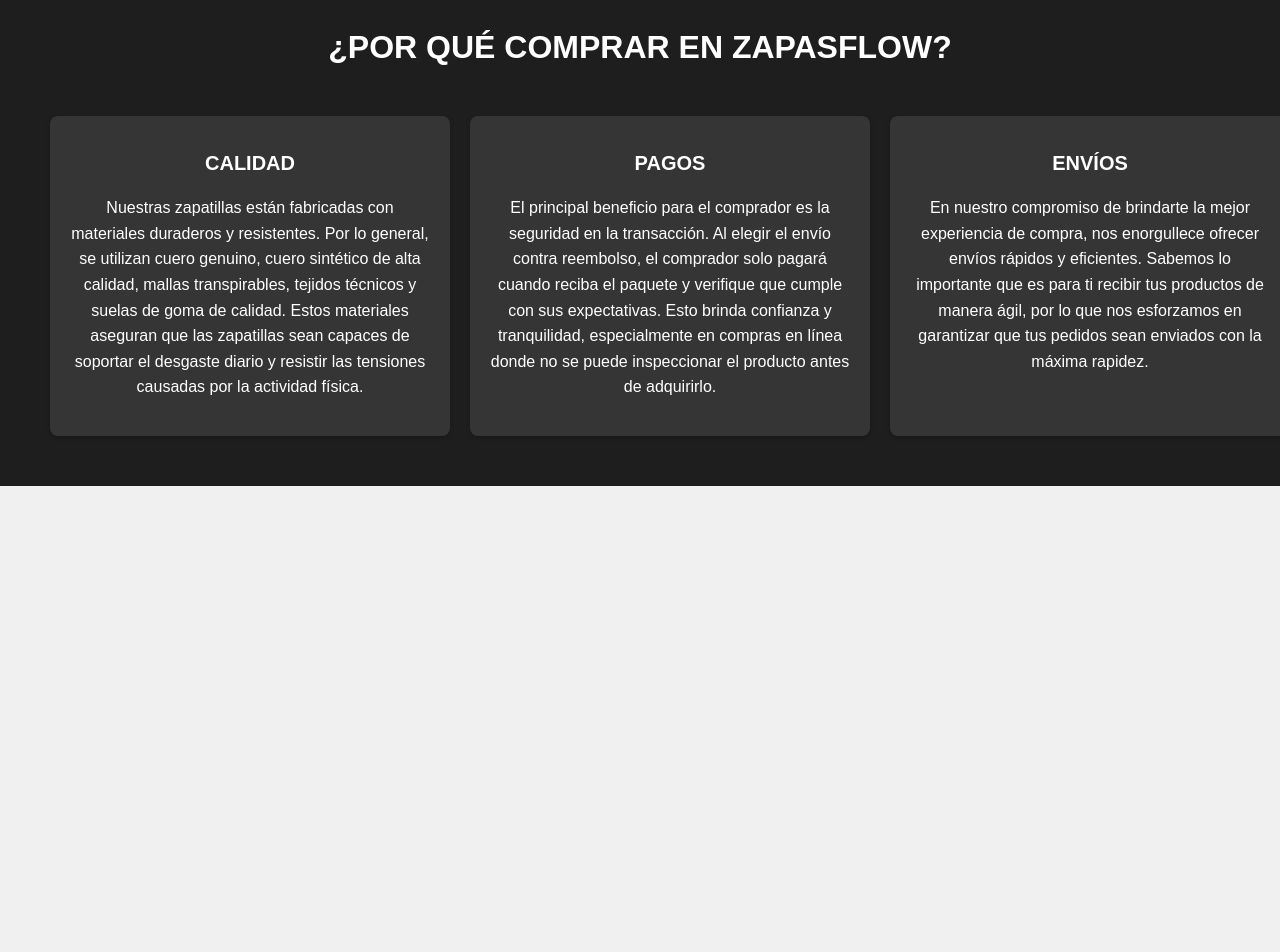
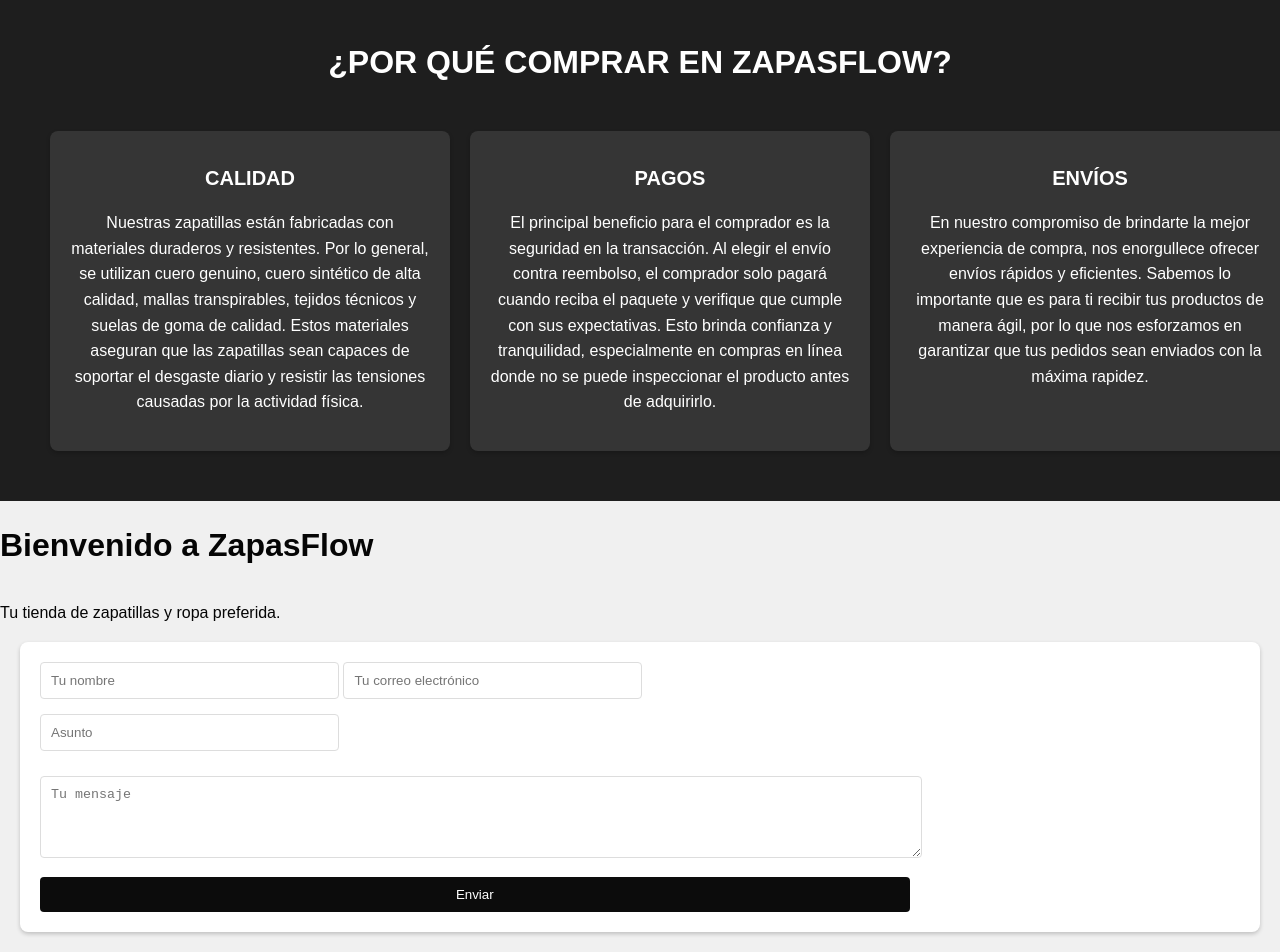
Before and after one commit to Redaswe3/Desktop, a plain HTML site: page ActividadN1.html in a window 1280 px wide. Shown: the part 1071-2023 px from the top of the page. Before the commit the page ends 1557 px from the top, so only its background shows below. Drawn offline with Linux system fonts and the light colour scheme.

Commit message:
Realización del formulario

```diff
--- a/ActividadN1.html
+++ b/ActividadN1.html
@@ -305,5 +305,73 @@
                 </div>
             </div>
         </div>
+        <title>ZapasFlow - Contacto</title>
+        <style>
+            body {
+                font-family: Arial, sans-serif;
+                background-color: #f0f0f0; /* Fondo claro para la página */
+                color: #050505;
+                margin: 0;
+                padding: 0;
+                display: flex;
+                flex-direction: column;
+                justify-content: space-between; /* Espacia el contenido para ocupar toda la altura */
+                height: 100vh; /* Altura de la ventana */
+            }
+
+            .contact-form {
+                background-color: #ffffff; /* Fondo blanco para el formulario */
+                padding: 20px;
+                border-radius: 8px; /* Bordes redondeados */
+                box-shadow: 0 2px 4px rgba(0, 0, 0, 0.2); /* Sombra del formulario */
+                display: flex; /* Usamos flexbox para alinear horizontalmente */
+                flex-wrap: wrap; /* Permite que los elementos se ajusten */
+                justify-content: space-between; /* Espacio entre los elementos */
+                margin: 20px; /* Margen alrededor del formulario */
+            }
+
+            .contact-form input,
+            .contact-form textarea {
+                width: calc(33% - 10px); /* Ancho de los campos, con espacio entre ellos */
+                padding: 10px; /* Espaciado interno */
+                margin-bottom: 15px; /* Espacio entre campos */
+                border: 1px solid #ddd; /* Borde claro */
+                border-radius: 4px; /* Bordes redondeados */
+            }
+
+            .contact-form textarea {
+                width: calc(100% - 10px); /* Ancho completo para el área de texto */
+                margin-top: 10px; /* Espacio adicional para el área de texto */
+            }
+
+            .contact-form button {
+                background-color: #0c0c0c; /* Fondo negro para el botón */
+                color: #ffffff; /* Texto blanco */
+                border: none; /* Sin borde */
+                padding: 10px; /* Espaciado interno */
+                border-radius: 4px; /* Bordes redondeados */
+                cursor: pointer; /* Cursor de mano */
+                width: 100%; /* Ancho completo para el botón */
+            }
+
+            .contact-form button:hover {
+                background-color: #080808; /* Color más claro al pasar el mouse */
+            }
+        </style>
+    </head>
+    <body>
+        <div class="content">
+            <h1>Bienvenido a ZapasFlow</h1>
+            <p>Tu tienda de zapatillas y ropa preferida.</p>
+        </div>
+        <div class="contact-form">
+            <form action="tu_script.php" method="post">
+                <input type="text" name="nombre" placeholder="Tu nombre" required>
+                <input type="email" name="email" placeholder="Tu correo electrónico" required>
+                <input type="text" name="asunto" placeholder="Asunto" required>
+                <textarea name="mensaje" rows="4" placeholder="Tu mensaje" required></textarea>
+                <button type="submit">Enviar</button>
+            </form>
+        </div>
     </body>
     </html>
```
